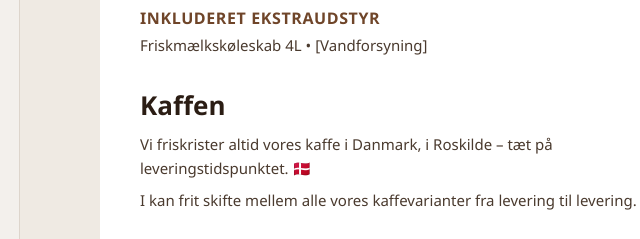
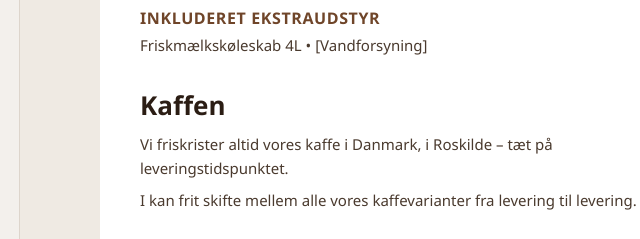
Before and after one commit to hellq-gif/Tilbudsformular, a plain HTML site: page index.html in a window 1280 px wide. Shown: the part 1440-1679 px from the top of the page, 473-1113 px from the left. Drawn offline with Linux system fonts and the light colour scheme.

Commit message:
Remove unsupported flag emoji from coffee roasting sentence

```diff
--- a/index.html
+++ b/index.html
@@ -475,7 +475,7 @@ ${para(["swan", "falcon"].includes(s.maskine) && m ? esc(m.desc).replace(". Mask
 <tr><td style="padding:18px 40px 0 40px;font-family:${FONT};font-size:16px;line-height:22px;letter-spacing:0.6px;text-transform:uppercase;font-weight:700;color:#6F4529;"><strong style="font-family:${FONT};font-size:16px;line-height:22px;font-weight:700;">Inkluderet ekstraudstyr</strong></td></tr>
 ${para(esc(equip.join(" • ")), "4px 40px 0 40px")}
 ${h2("Kaffen")}
-${para("Vi friskrister altid vores kaffe i Danmark, i Roskilde – tæt på leveringstidspunktet. 🇩🇰")}
+${para("Vi friskrister altid vores kaffe i Danmark, i Roskilde – tæt på leveringstidspunktet.")}
 ${para("I kan frit skifte mellem alle vores kaffevarianter fra levering til levering.", "8px 40px 0 40px")}
 ${s.kaffe.map(beanRow).join("")}
 ${s.maelkepulver || s.kakao ? h2("Øvrige forbrugsvarer", 28) : ""}
```
